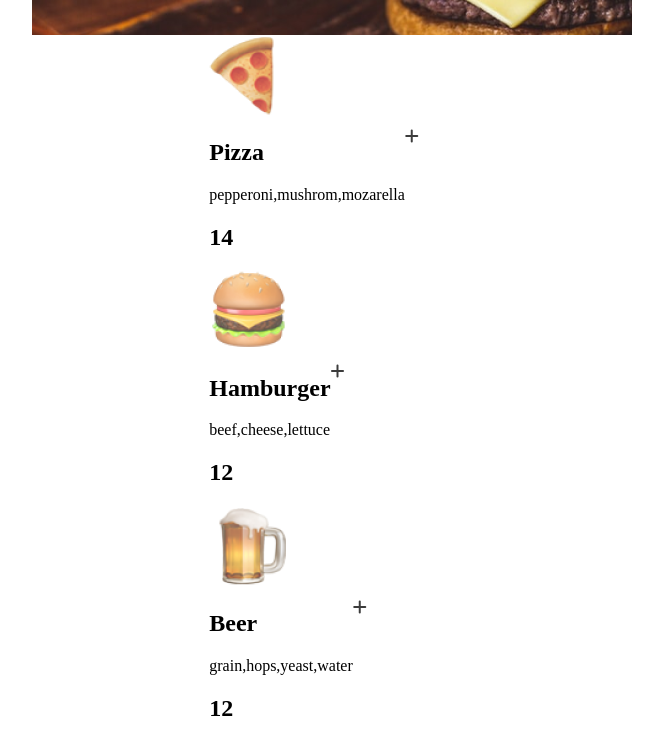
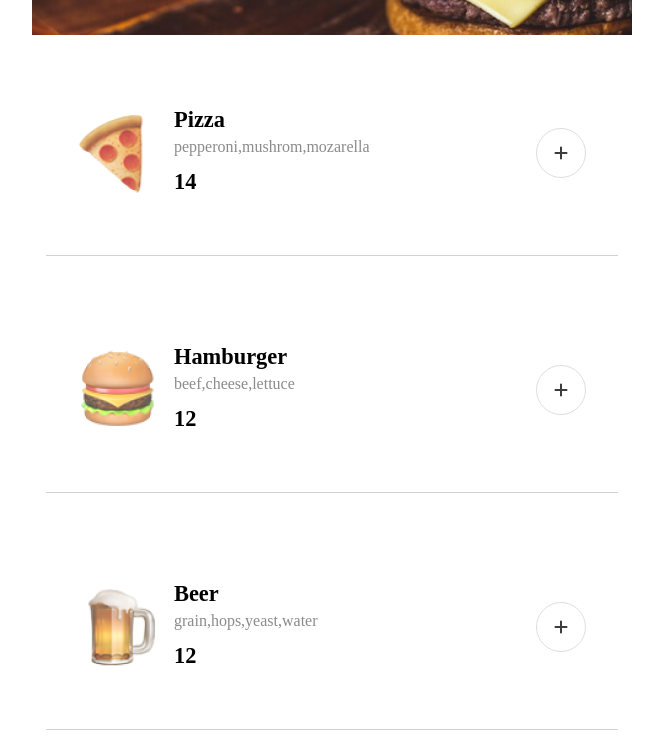
Before and after one commit to AnNvr/restaurant-order-app, a website built with Vite: page order-app/index.html in a window 1280 px wide. Shown: the part 132-878 px from the top of the page, without its empty margins (308-971 px from the left). Built offline with nearby package versions, Linux system fonts and the light colour scheme; files whose address does not match are found by name; a web font is replaced by a local one.

Commit message:
Update style.css

```diff
--- a/order-app/style.css
+++ b/order-app/style.css
@@ -1,28 +1,25 @@
-body {
+html, body {
   margin: 0;
   display: flex;
   flex-direction: column;
   align-items: center;
   min-height: 100vh;
   background: #FFF;
-}
-
-
-/* typography & icons*/
-html {
   font-family: 'Smythe';
 }
 
+/* typography & icons*/
 h1 {
   font-size: 2.44rem;
   line-height: 1.5rem;
-  margin-bottom: 0;
-  margin-top: 0;
+  margin: 0;
+
 }
 
-h3 {
+h2, h3 {
   font-size: 1.40rem;
   line-height: 0.86rem;
+  margin: 0;
 }
 
 h1, h3 {
@@ -31,25 +28,34 @@ h1, h3 {
   margin-left: 3rem;
 }
 
+p {
+  color: #8B8B8B;
+  font-size: 1rem;
+  line-height: 1.5rem;
+  margin-top: 0;
+}
 
 .icon {
-  background: url('./assets/ellipse.svg') no-repeat center center;
-  width: 3.125rem;
-  height: 3.125rem;
-  flex-shrink: 0;
+  width: 1rem;
+  height: 1rem;
+  border-radius: 50%;
+  border: 1px solid #DEDEDE;
+  padding: 1rem;
+  display: flex;
+  align-items: center;
+  justify-content: center;
+  cursor: pointer;
 }
 
-
 /* Layout */
-
 .header {
   display: flex;
   flex-direction: column;
   align-items: flex-start;
   justify-content: center;
+  gap: 1rem;
   width: 37.5rem;
   height: 10.44rem;
-  flex-shrink: 0;
   background: lightgray url('./images/bg-img.png') 50% / cover no-repeat;
 }
 
@@ -58,7 +64,36 @@ h1, h3 {
   flex-direction: column;
 }
 
+.item {
+  padding: 1rem;
+}
+
 .item-container {
+  width: 31.75rem;
+  height: 8.75rem;
+  padding: 2rem;
   display: flex;
   align-items: center;
+  justify-content: space-between;
+  border-bottom: 1px solid #D2D2D2;
 }
+
+.item-details {
+  display: flex;
+}
+
+.item-name {
+  margin-bottom: 0.5rem;
+}
+
+.item-ingredients,
+.item-name,
+.item-price {
+  margin-left: 1rem;
+}
+
+/* Item cart styling */
+.item-cart {
+  display: flex
+
+}
```
